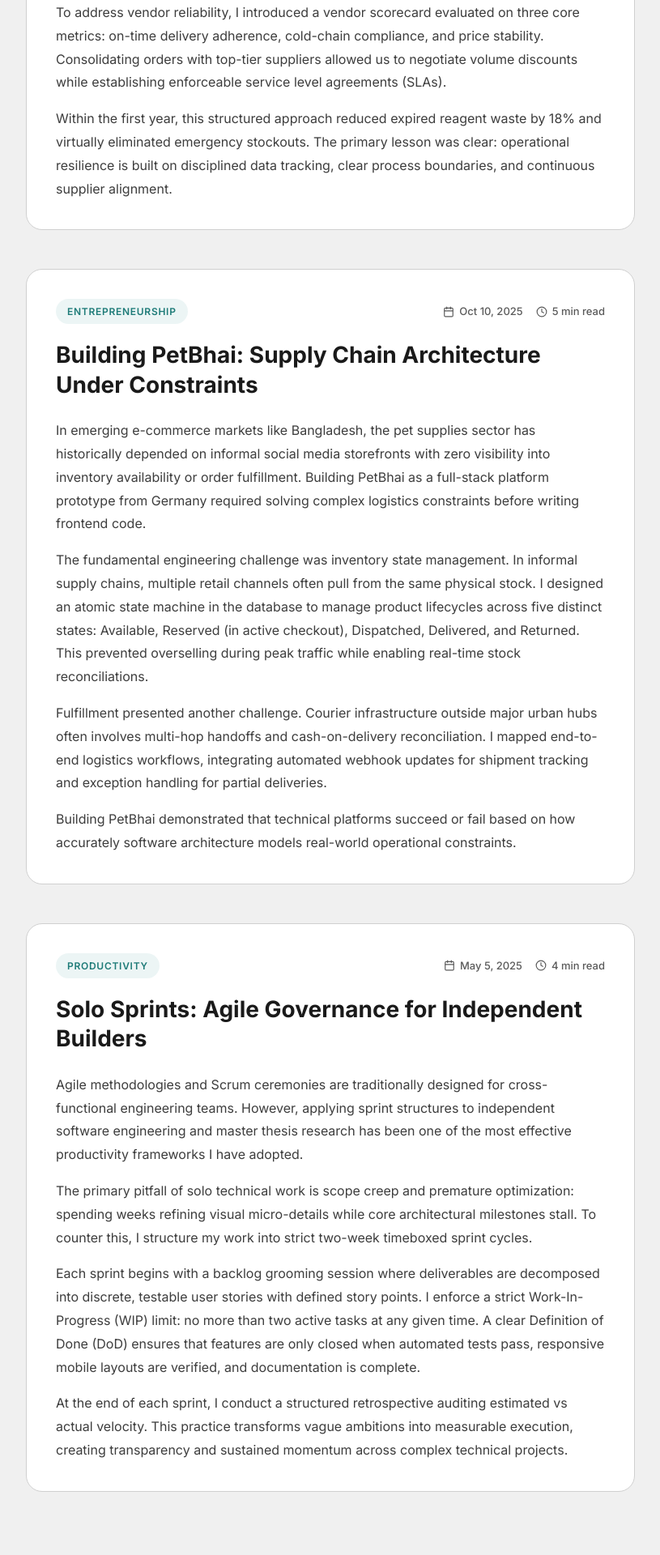
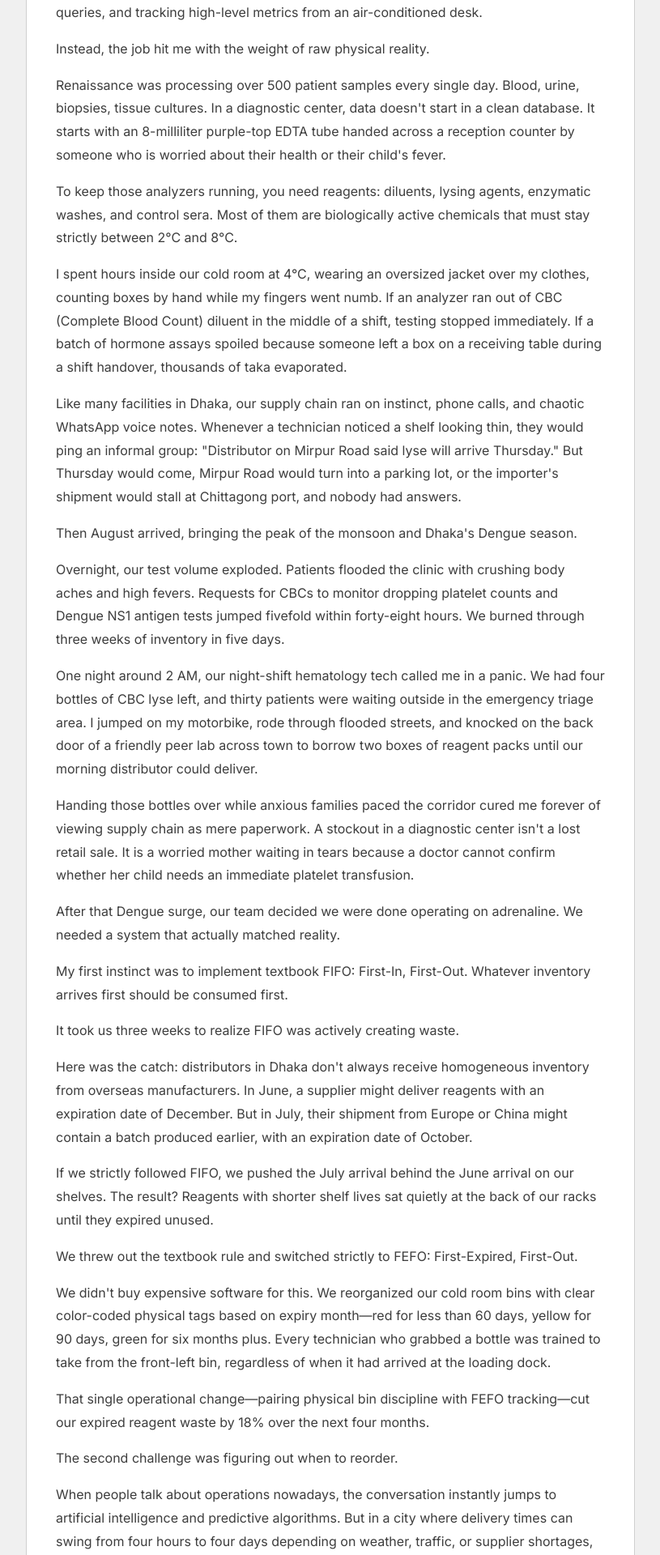
Before and after one commit to myselfrezaul7/portfolio, a Next.js app: page /blog in a window 1280 px wide. Shown: the part 860-2780 px from the top of the page at 81% size, without its empty margins (232-1047 px from the left). Built offline with nearby package versions, Linux system fonts and the light colour scheme.

Commit message:
feat(blog): update clinical lab supply chain essay with authentic narrative

```diff
--- a/src/data/blogPosts.ts
+++ b/src/data/blogPosts.ts
@@ -14,16 +14,76 @@ export const blogPosts: BlogPost[] = [
         id: 1,
         slug: 'lab-supply-chain',
         title: 'What Managing a Clinical Lab Supply Chain Actually Taught Me',
-        excerpt: 'Over a year managing clinical procurement and inventory in Dhaka taught me how variance, safety stock formulas, and vendor SLAs turn operational chaos into predictable healthcare delivery.',
-        content: `When I joined Renaissance Diagnostic Care in Dhaka, the clinical supply chain operated through fragmented communication channels and outdated spreadsheets. Laboratory technicians frequently experienced stockouts on critical diagnostic reagents, while perishable chemical assays expired unused on storage shelves. In a healthcare facility running over 500 patient tests daily, procurement delays directly impacted patient care.
+        excerpt: 'Counting reagent bottles at 4°C, negotiating with distributors in Dhaka traffic, and learning why textbook formulas break down when patients are waiting outside.',
+        content: `Sitting in a quiet lecture hall here in Germany, watching the autumn rain outside, the silence sometimes catches me off guard. My head still instinctively listens for a different sound: the heavy, low rattle of a diesel backup generator kicking on when the power cuts out in Dhaka.
 
-My first initiative was establishing a centralized inventory ledger. I categorized reagents into high-velocity routine panels (such as Complete Blood Counts and lipid profiles) and specialized low-frequency assays. By tracking daily test consumption distributions and supplier lead times, I calculated dynamic safety stock levels and automated reorder points.
+For nearly two years as a Data and Operations Analyst at Renaissance Diagnostic Care, that mechanical thrum was the soundtrack to our afternoons. Whenever the lights flickered, our team had about three seconds of breath-holding before the generator took over to protect the analyzers and the cold room compressors.
 
-To address vendor reliability, I introduced a vendor scorecard evaluated on three core metrics: on-time delivery adherence, cold-chain compliance, and price stability. Consolidating orders with top-tier suppliers allowed us to negotiate volume discounts while establishing enforceable service level agreements (SLAs).
+When I first took the job, I honestly thought my work would be clean and analytical. I had studied computing and business, and I imagined building neat dashboards, writing SQL queries, and tracking high-level metrics from an air-conditioned desk.
 
-Within the first year, this structured approach reduced expired reagent waste by 18% and virtually eliminated emergency stockouts. The primary lesson was clear: operational resilience is built on disciplined data tracking, clear process boundaries, and continuous supplier alignment.`,
+Instead, the job hit me with the weight of raw physical reality.
+
+Renaissance was processing over 500 patient samples every single day. Blood, urine, biopsies, tissue cultures. In a diagnostic center, data doesn't start in a clean database. It starts with an 8-milliliter purple-top EDTA tube handed across a reception counter by someone who is worried about their health or their child's fever.
+
+To keep those analyzers running, you need reagents: diluents, lysing agents, enzymatic washes, and control sera. Most of them are biologically active chemicals that must stay strictly between 2°C and 8°C.
+
+I spent hours inside our cold room at 4°C, wearing an oversized jacket over my clothes, counting boxes by hand while my fingers went numb. If an analyzer ran out of CBC (Complete Blood Count) diluent in the middle of a shift, testing stopped immediately. If a batch of hormone assays spoiled because someone left a box on a receiving table during a shift handover, thousands of taka evaporated.
+
+Like many facilities in Dhaka, our supply chain ran on instinct, phone calls, and chaotic WhatsApp voice notes. Whenever a technician noticed a shelf looking thin, they would ping an informal group: "Distributor on Mirpur Road said lyse will arrive Thursday." But Thursday would come, Mirpur Road would turn into a parking lot, or the importer's shipment would stall at Chittagong port, and nobody had answers.
+
+Then August arrived, bringing the peak of the monsoon and Dhaka's Dengue season.
+
+Overnight, our test volume exploded. Patients flooded the clinic with crushing body aches and high fevers. Requests for CBCs to monitor dropping platelet counts and Dengue NS1 antigen tests jumped fivefold within forty-eight hours. We burned through three weeks of inventory in five days.
+
+One night around 2 AM, our night-shift hematology tech called me in a panic. We had four bottles of CBC lyse left, and thirty patients were waiting outside in the emergency triage area. I jumped on my motorbike, rode through flooded streets, and knocked on the back door of a friendly peer lab across town to borrow two boxes of reagent packs until our morning distributor could deliver.
+
+Handing those bottles over while anxious families paced the corridor cured me forever of viewing supply chain as mere paperwork. A stockout in a diagnostic center isn't a lost retail sale. It is a worried mother waiting in tears because a doctor cannot confirm whether her child needs an immediate platelet transfusion.
+
+After that Dengue surge, our team decided we were done operating on adrenaline. We needed a system that actually matched reality.
+
+My first instinct was to implement textbook FIFO: First-In, First-Out. Whatever inventory arrives first should be consumed first.
+
+It took us three weeks to realize FIFO was actively creating waste.
+
+Here was the catch: distributors in Dhaka don't always receive homogeneous inventory from overseas manufacturers. In June, a supplier might deliver reagents with an expiration date of December. But in July, their shipment from Europe or China might contain a batch produced earlier, with an expiration date of October.
+
+If we strictly followed FIFO, we pushed the July arrival behind the June arrival on our shelves. The result? Reagents with shorter shelf lives sat quietly at the back of our racks until they expired unused.
+
+We threw out the textbook rule and switched strictly to FEFO: First-Expired, First-Out.
+
+We didn't buy expensive software for this. We reorganized our cold room bins with clear color-coded physical tags based on expiry month—red for less than 60 days, yellow for 90 days, green for six months plus. Every technician who grabbed a bottle was trained to take from the front-left bin, regardless of when it had arrived at the loading dock.
+
+That single operational change—pairing physical bin discipline with FEFO tracking—cut our expired reagent waste by 18% over the next four months.
+
+The second challenge was figuring out when to reorder.
+
+When people talk about operations nowadays, the conversation instantly jumps to artificial intelligence and predictive algorithms. But in a city where delivery times can swing from four hours to four days depending on weather, traffic, or supplier shortages, fancy black-box models are useless.
+
+What worked was simple, disciplined arithmetic.
+
+We sat down and calculated our actual daily burn rate across high-volume test profiles, and more importantly, we mapped out our lead-time variance. Instead of assuming a supplier took 48 hours because they promised 48 hours, we tracked their actual delivery stamps over the previous six months. We factored in buffer margins for rainy days and customs delays.
+
+We established transparent Reorder Points (ROP) with explicit safety stock thresholds:
+
+Reorder Point = (Average Daily Usage × Average Lead Time) + Safety Stock
+
+Where our safety stock directly reflected the worst-case delivery delays we had logged during peak traffic and import bottlenecks.
+
+We also shut down the informal WhatsApp ordering. Requisitions went through a shared, standardized log that required batch numbers, current stock on hand, and supplier confirmation timestamps. When our shared Excel sheet started lagging and locking up under 40,000 test records, I built a lightweight Power BI dashboard connected directly to our test exports so floor supervisors could see stockout risks 72 hours in advance.
+
+The outcome wasn't glamorous, but it was real. We eliminated midnight emergency dashes to borrow supplies from other clinics, brought our stockout rate on essential test profiles to zero, and freed up our medical technologists to focus on sample quality rather than tracking down delivery vans.
+
+Now, as an IMIS Master's student in Germany, I spend my days studying enterprise architectures, information systems, and process modeling.
+
+In seminar discussions about digital transformation, it is easy for conversations to stay abstract. It's tempting to think that better data just means cleaner database schemas or sleeker user interfaces.
+
+Whenever I find myself drifting into pure theory, I think back to that 4°C cold room in Dhaka, shivering in my jacket, writing lot numbers on a clipboard.
+
+Real systems don't exist in a vacuum. They live in physical spaces where generators vibrate the floorboards, where distributors drop off mismatched batches, and where traffic jams make a mockery of clean timelines. Good data management isn't about building the most complex system possible; it is about building processes sturdy enough to hold up when the pressure spikes and people's health is on the line.
+
+Technology and data are only as good as the physical reality they support. And sometimes, the most useful thing an analyst can do is grab a colored sticker, do some honest math, and make sure the lab never runs out of lyse when the waiting room is full.`,
         date: '2026-01-15',
-        readTime: '4 min read',
+        readTime: '6 min read',
         category: 'Operations',
     },
     {
```
Also changed, not shown: .agents/AGENTS.md.
